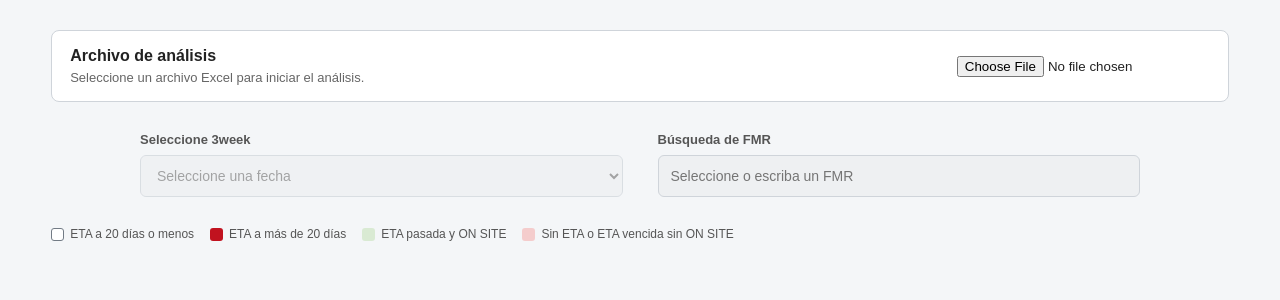
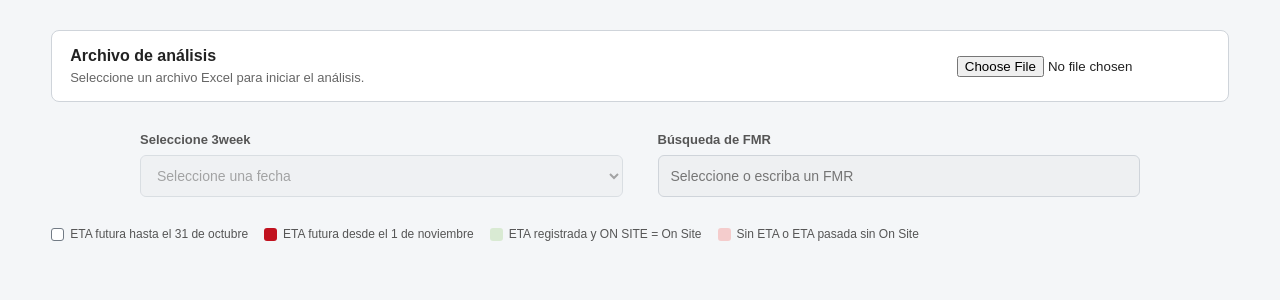
Before and after one commit to danpeq/bechtel-fmr, a Flask app: page / in a window 1280 px wide. Shown: the part 72-372 px from the top of the page. Run offline with Flask 3, Linux system fonts and the light colour scheme; some libraries are stand-ins or nearby versions.

Commit message:
Actualizar leyenda de colores ETA

```diff
--- a/templates/index.html
+++ b/templates/index.html
@@ -128,10 +128,10 @@
     </div>
 
         <div class="fmr-legend" aria-label="Leyenda de colores de FMR">
-            <span class="fmr-legend-item"><i class="estado-white"></i>ETA a 20 días o menos</span>
-            <span class="fmr-legend-item"><i class="estado-red-intense"></i>ETA a más de 20 días</span>
-            <span class="fmr-legend-item"><i class="estado-green"></i>ETA pasada y ON SITE</span>
-            <span class="fmr-legend-item"><i class="estado-red"></i>Sin ETA o ETA vencida sin ON SITE</span>
+            <span class="fmr-legend-item"><i class="estado-white"></i>ETA futura hasta el 31 de octubre</span>
+            <span class="fmr-legend-item"><i class="estado-red-intense"></i>ETA futura desde el 1 de noviembre</span>
+            <span class="fmr-legend-item"><i class="estado-green"></i>ETA registrada y ON SITE = On Site</span>
+            <span class="fmr-legend-item"><i class="estado-red"></i>Sin ETA o ETA pasada sin On Site</span>
         </div>
 
         <div
```
Also changed, not shown: index.html (+4 -4 lines).
